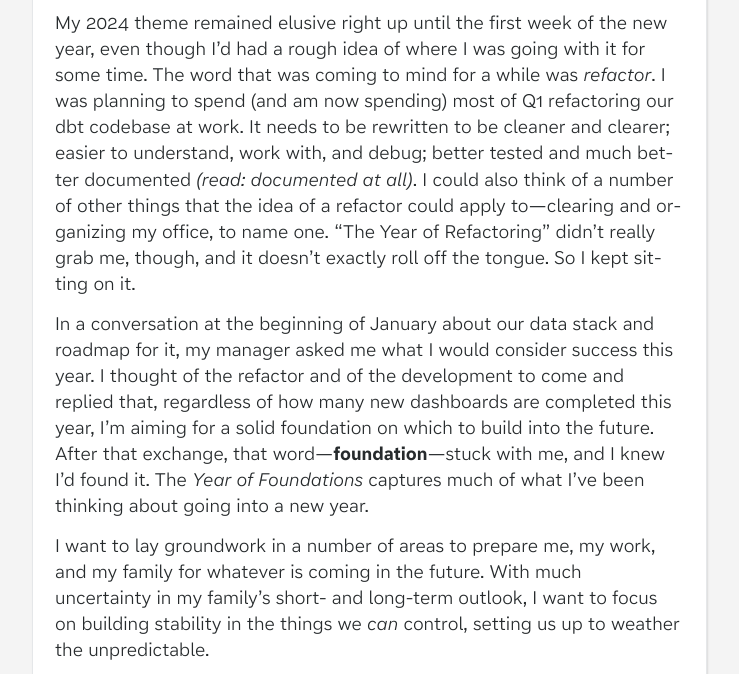
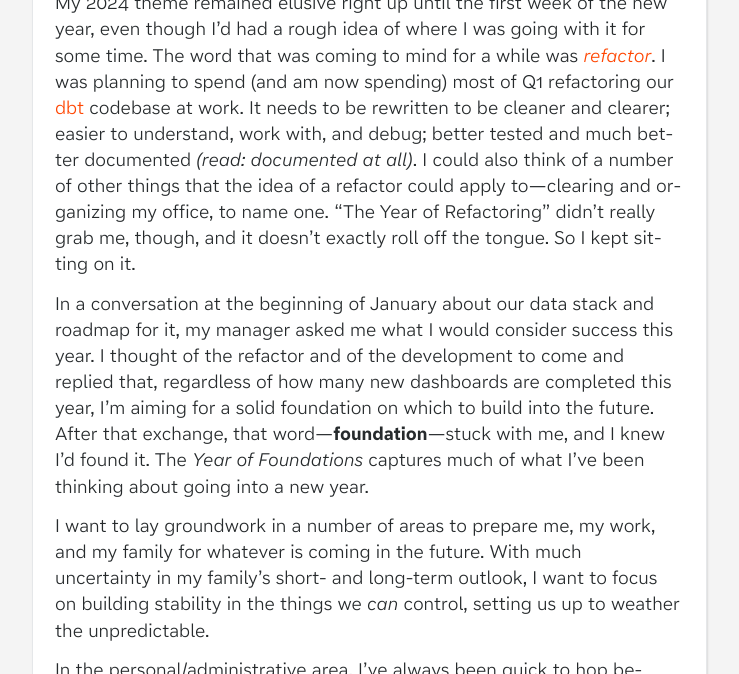
Before and after one commit to slunsford/seanlunsford.com, an Eleventy site: page src/index.njk in a window 1280 px wide. Shown: the part 294-968 px from the top of the page, without its empty margins (271-1010 px from the left). Built offline with nearby package versions, Linux system fonts and the light colour scheme; Eleventy itself is replaced by a stand-in of ours; files that its build step writes are made by us from their sources; what @rknightuk/eleventy-plugin-post-graph would draw is missing.

Commit message:
Remove CSS reset for now

```diff
--- a/assets/css/style.css
+++ b/assets/css/style.css
@@ -1,4 +1,3 @@
-@import "_reset.css"; /* https://piccalil.li/blog/a-more-modern-css-reset/ */
 @import "_fonts.css";
 @import "_variables.css";
 @import "_base.css";
```
